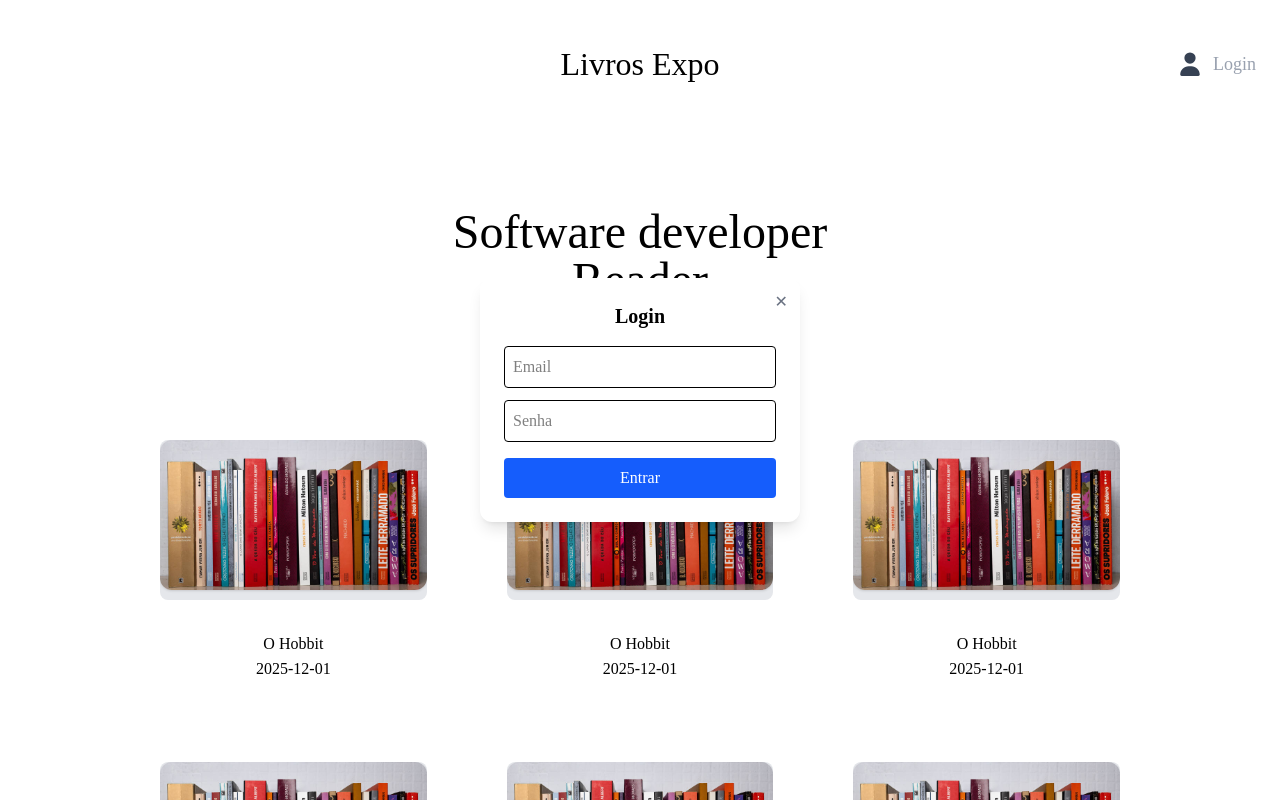
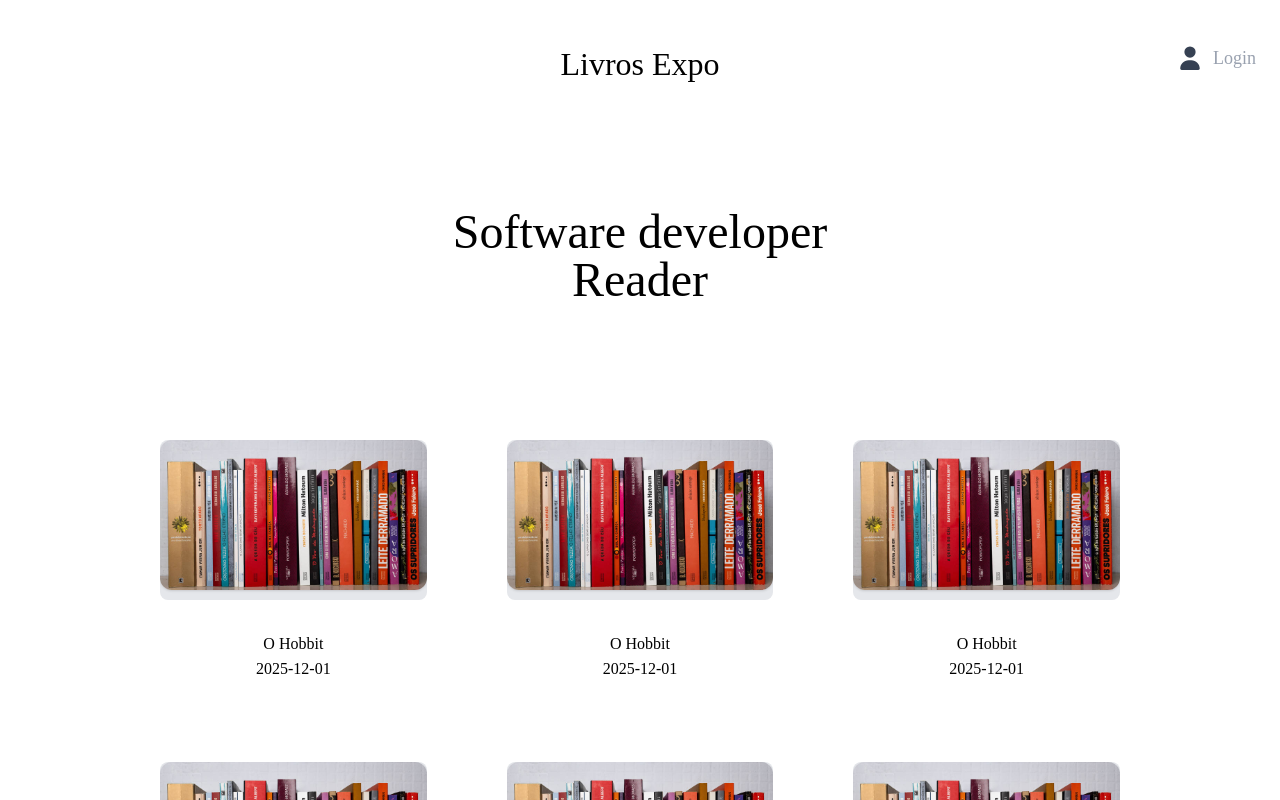
Before and after one commit to waltereidi/unimar_frontend, a Vue app: page / in a window 1280 px wide. Shown: the top 800 px of the page. Built offline with nearby package versions, Linux system fonts and the light colour scheme.

Commit message:
adicionado slot no modal

```diff
--- a/src/components/HomeHeader/HomeHeader.vue
+++ b/src/components/HomeHeader/HomeHeader.vue
@@ -6,18 +6,17 @@
   </div>
   <div class="w-3/5 flex items-center justify-center text-[32px]"> Livros Expo</div>
   <div class="w-1/5 flex items-center justify-end pr-4">
-
+    <LoginModal >
       <button
-        @click="openModal"
           class="flex items-center gap-2 text-gray-400 hover:text-gray-600 text-lg font-medium">
           <!-- Ícone SVG -->
           <font-awesome-icon icon="user" class="text-gray-700 text-2xl" />
-
           <!-- Nome do usuário -->
           Login
       </button>
+    </LoginModal>
   </div>
-  <LoginModal  />
+
 </div>
 
 </template>
@@ -27,11 +26,4 @@ import LoginModal from '@/components/Modal/LoginModal.vue'
 
 const showModal = ref(false)
 
-function openModal() {
-  showModal.value = true
-}
-
-function closeModal() {
-  showModal.value = false
-}
 </script>
--- a/src/components/Modal/LoginModal.vue
+++ b/src/components/Modal/LoginModal.vue
@@ -1,6 +1,13 @@
 <template>
 <!-- Modal -->
-  <div
+     <section class="mb-3" @click="clickModal">
+      <slot >
+        <!-- Conteúdo padrão do slot principal -->
+        <p>Abrir Modal</p>
+      </slot>
+    </section>
+
+  <div v-if="showModal"
 
     class="fixed inset-0 flex items-center justify-center z-50"
   >
@@ -8,8 +15,8 @@
 
       <!-- Botão Fechar -->
       <button
-        @click="closeModal"
-        class="absolute top-3 right-3 text-gray-500 hover:text-black"
+
+        class="absolute top-3 right-3 text-gray-500 hover:text-black" @click="clickModal"
       >
         ✕
       </button>
@@ -40,5 +47,13 @@
 </template>
 
 <script setup>
+import { ref } from 'vue'
+
+const showModal = ref(false)
+
+function clickModal() {
+  showModal.value =!showModal.value;
+}
+
 
 </script>
```
Lines whose indentation alone changed are shown as unchanged.
